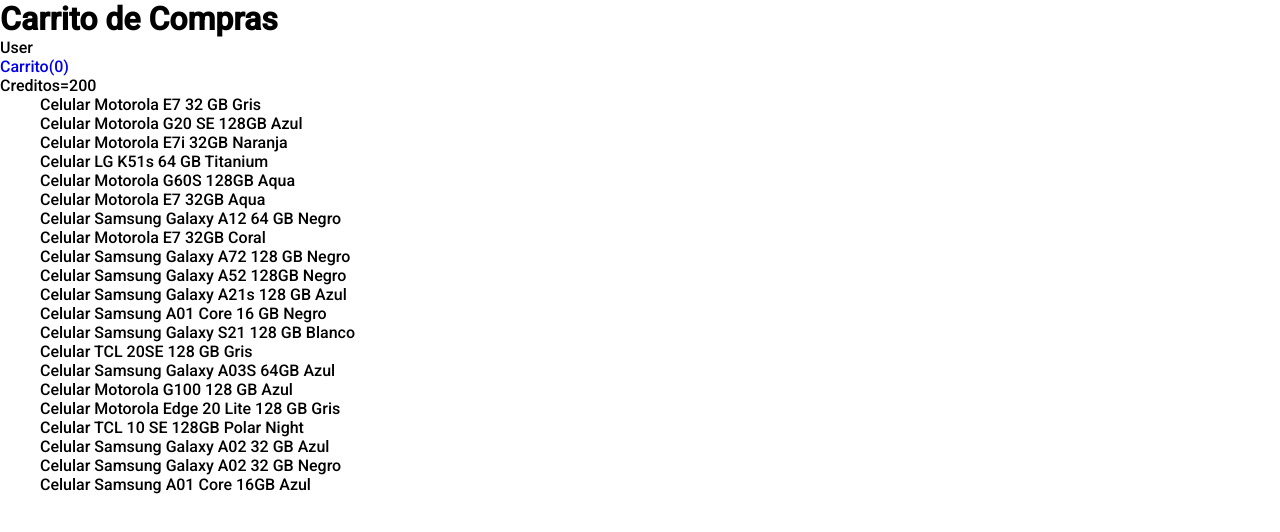
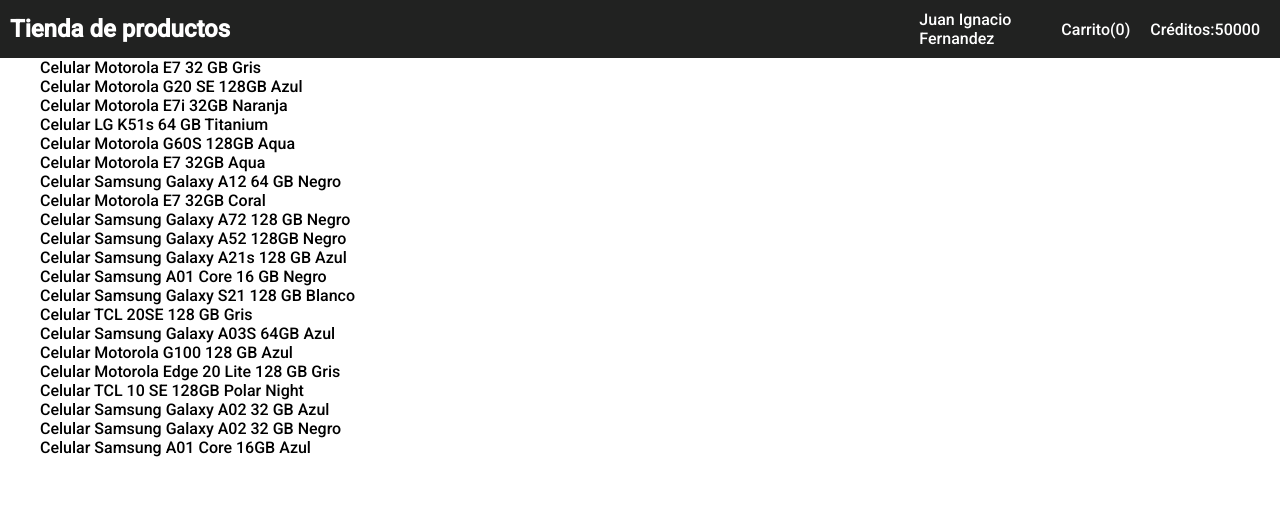
Before and after one commit to Getsuga743/enviopack-challenge-frontend, a React (Create React App) app: page / in a window 1280 px wide. Shown: the top 532 px of the page. Built offline with nearby package versions, Linux system fonts and the light colour scheme.

Commit message:
feat(header, layout): add Header and layout component

```diff
--- a/src/App.jsx
+++ b/src/App.jsx
@@ -4,12 +4,18 @@
 import React from 'react';
 import { BrowserRouter, Routes, Route } from 'react-router-dom';
 import { ProductsContext } from './context/ProductsContext';
+import { UserContext } from './context/UserContext';
 import Catalog from './pages/Catalog';
 import Layout from './pages/Layout';
 
 function App() {
-  const { loading } = React.useContext(ProductsContext);
-  console.log(loading);
+  const { loading: productsLoading } = React.useContext(ProductsContext);
+  const { loading: userLoading } = React.useContext(UserContext);
+
+  const isLoading = productsLoading && userLoading;
+
+  if (isLoading) return <div>Loading...</div>;
+
   return (
     <BrowserRouter>
       <Layout>
--- /dev/null
+++ b/src/components/Header/index.jsx
@@ -0,0 +1,25 @@
+import React, { useContext } from 'react';
+import { Link } from 'react-router-dom';
+import { UserContext } from '../../context/UserContext';
+import { HeaderContainer, Nav } from './styles';
+
+export default function Header() {
+  const { user } = useContext(UserContext);
+
+  return (
+    <HeaderContainer>
+      {user && (
+        <Nav>
+          <Link to="/">
+            <h1>Tienda de productos</h1>
+          </Link>
+          <div>
+            <span>{user.firstName}</span> <span>{user.lastName}</span>
+          </div>
+          <Link to="/cart">Carrito(0)</Link>
+          <span>Créditos:{user.credit}</span>
+        </Nav>
+      )}
+    </HeaderContainer>
+  );
+}
--- /dev/null
+++ b/src/components/Header/styles.js
@@ -0,0 +1,26 @@
+import styled from 'styled-components';
+
+export const HeaderContainer = styled.header`
+  display: flex;
+  flex-direction: row;
+  width: 100%;
+  padding: 1rem;
+  background-color: ${(props) => props.theme.colors.primary};
+`;
+
+export const Nav = styled.nav`
+  display: flex;
+  flex-direction: row;
+  align-items: center;
+  justify-content: flex-end;
+  width: 100%;
+  color: ${(props) => props.theme.colors.background};
+
+  > *:nth-child(1) {
+    justify-self: start;
+    width: 100%;
+  }
+  > *:not(:nth-child(1)) {
+    margin: auto 1rem;
+  }
+`;
--- a/src/pages/Layout.jsx
+++ b/src/pages/Layout.jsx
@@ -1,18 +1,12 @@
 import PropTypes from 'prop-types';
 import React from 'react';
-import { Link } from 'react-router-dom';
+
+import Header from '../components/Header';
 
 function Layout({ children }) {
   return (
     <>
-      <header>
-        <h1>Carrito de Compras</h1>
-        <nav>
-          <p>User</p>
-          <Link to="/cart">Carrito(0)</Link>
-          <p>Creditos=200</p>
-        </nav>
-      </header>
+      <Header />
       <main>{children}</main>
     </>
   );
--- a/src/styles/globals.js
+++ b/src/styles/globals.js
@@ -26,6 +26,7 @@
     }
     a {
         text-decoration: none;
+        color:${(props) => props.theme.colors.background}
     };
     li{
         list-style: none;
```
Also changed, not shown: src/components/ui/Container.js (added, +9 -0 lines).
